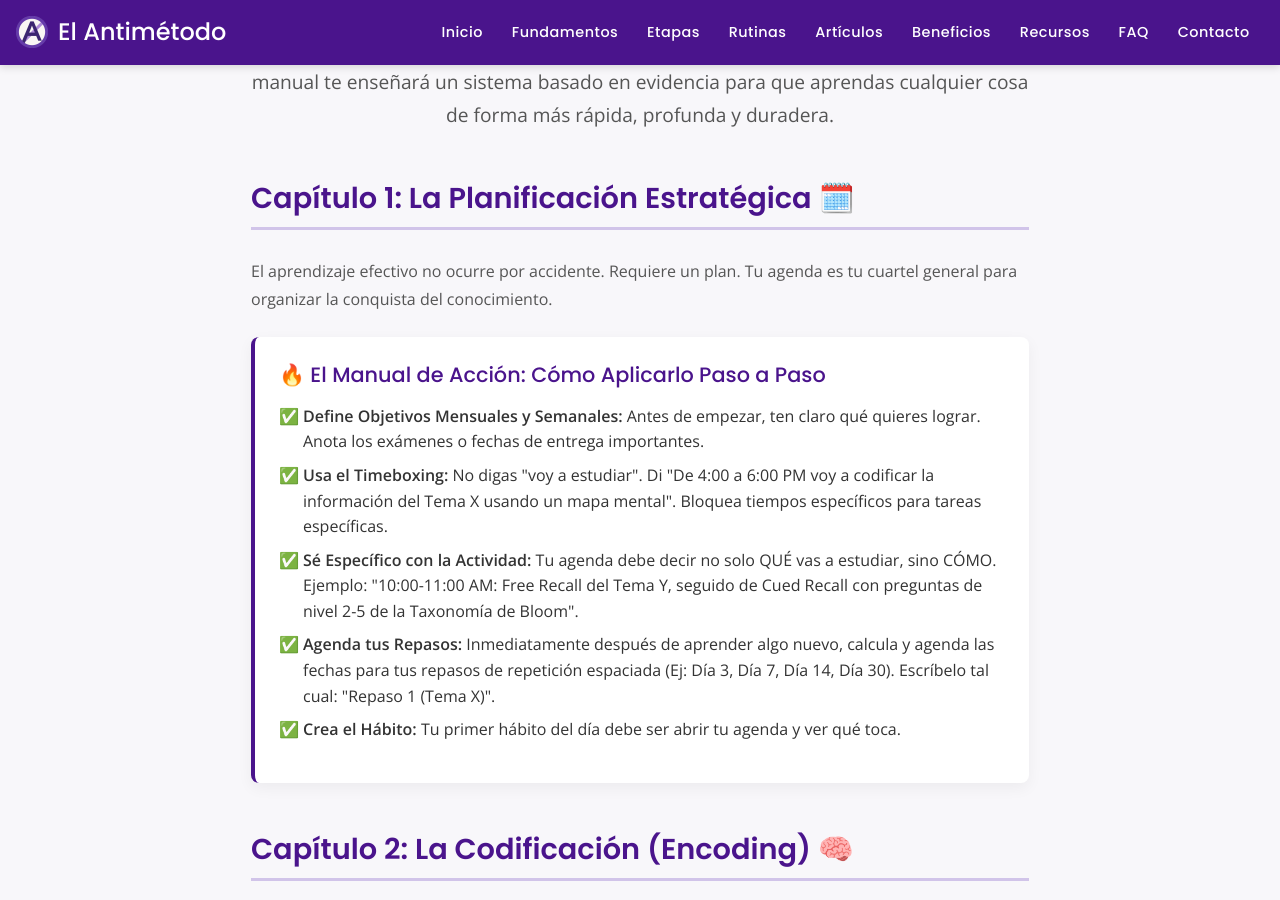
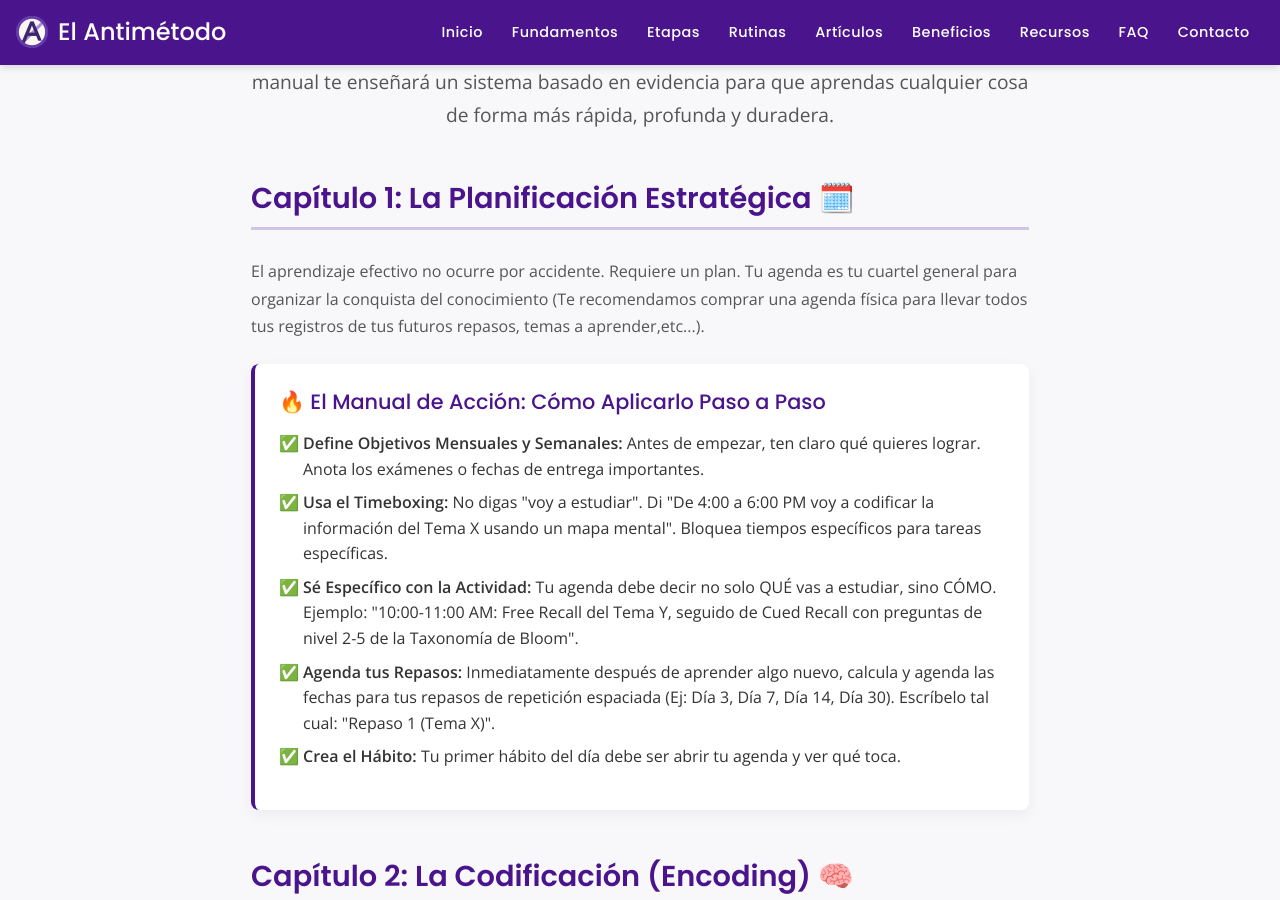
Before and after one commit to LuiseM93/ElAntimetodo, a Jekyll site: the page built from guia-aprendizaje-efectivo.md, in a window 1280 px wide and 900 px high, scrolled down 697 px. Built offline with Jekyll 4.4.1, drawn with Linux system fonts in a browser that asks for light colours.

Commit message:
Update guia-aprendizaje-efectivo.md

```diff
--- a/guia-aprendizaje-efectivo.md
+++ b/guia-aprendizaje-efectivo.md
@@ -108,7 +108,7 @@ description: Una guía científica y paso a paso para aprender y estudiar cualqu
 
   <h2 style="color: var(--primary-color);">Capítulo 1: La Planificación Estratégica 🗓️</h2>
   <p>
-    El aprendizaje efectivo no ocurre por accidente. Requiere un plan. Tu agenda es tu cuartel general para organizar la conquista del conocimiento.
+    El aprendizaje efectivo no ocurre por accidente. Requiere un plan. Tu agenda es tu cuartel general para organizar la conquista del conocimiento (Te recomendamos comprar una agenda física para llevar todos tus registros de tus futuros repasos, temas a aprender,etc...).
   </p>
   <div class="action-manual">
     <h4>🔥 El Manual de Acción: Cómo Aplicarlo Paso a Paso</h4>
```
